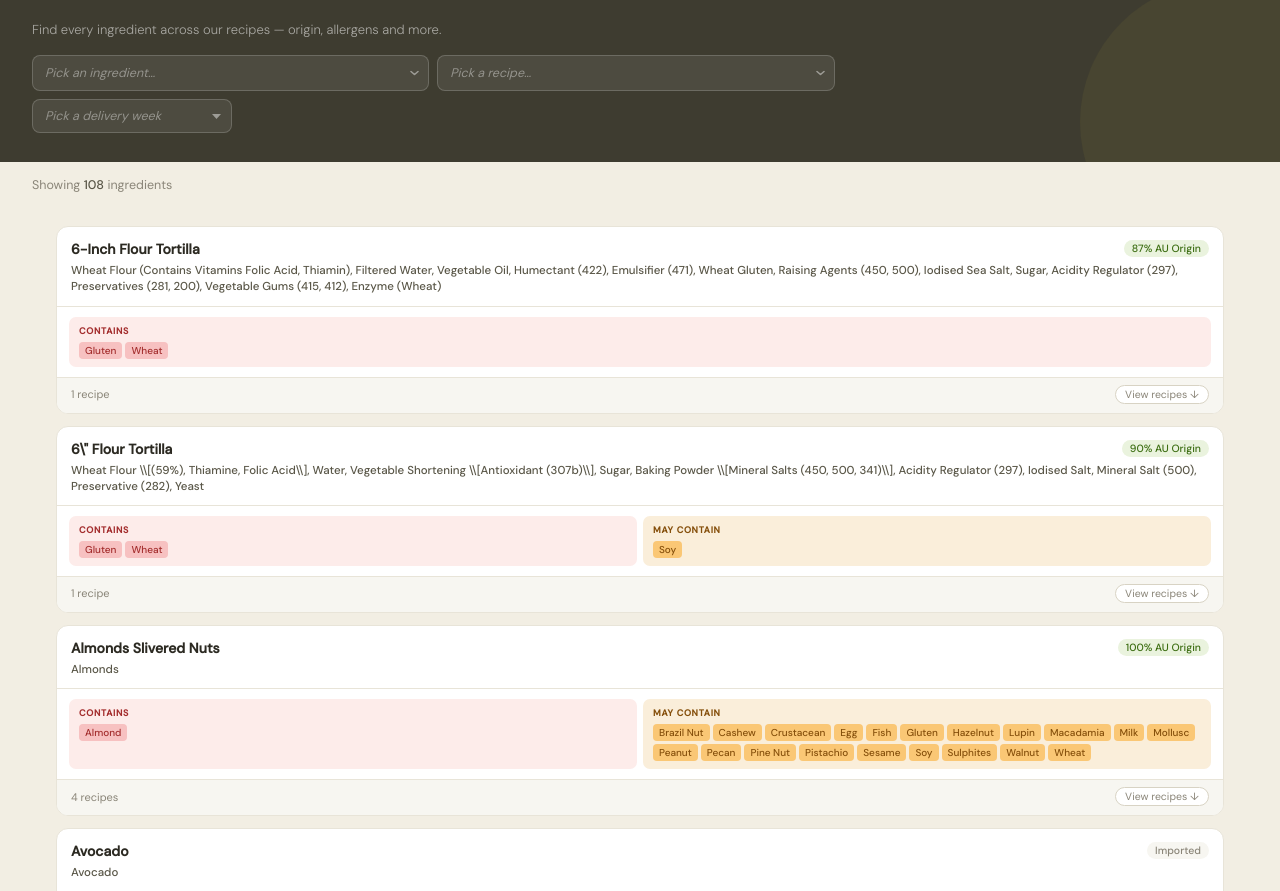
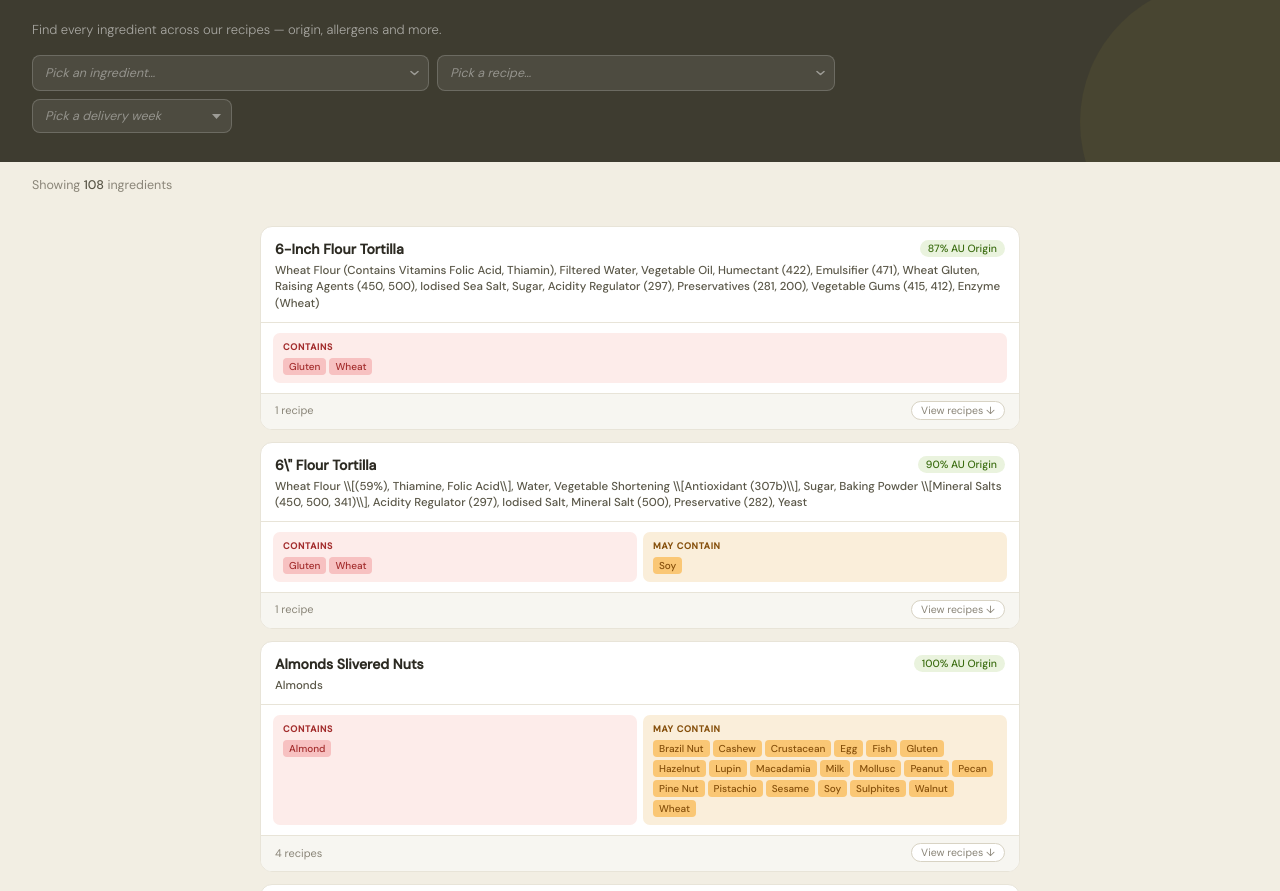
Before and after one commit to mariajsantos/ingredient-hub, a website: page index.html in a window 1280 px wide. Shown: the part 193-1084 px from the top of the page. Drawn offline with Linux system fonts and the light colour scheme.

Commit message:
adjust margins

```diff
--- a/index.html
+++ b/index.html
@@ -59,7 +59,7 @@
    SCORECARD GRID (all screens)
 ══════════════════════════ */
 .cards-section { padding: 1.5rem 2rem 3rem; background: #F2EEE3; }
-.cards-grid { display: grid; grid-template-columns: 1fr; gap: 12px; padding: 0 24px; }
+.cards-grid { display: grid; grid-template-columns: 1fr; gap: 12px; max-width: 760px; margin: 0 auto; padding: 0; }
 
 .score-card { background: var(--white); border: 1px solid var(--border); border-radius: 12px; overflow: hidden; display: flex; flex-direction: column; }
 
```
